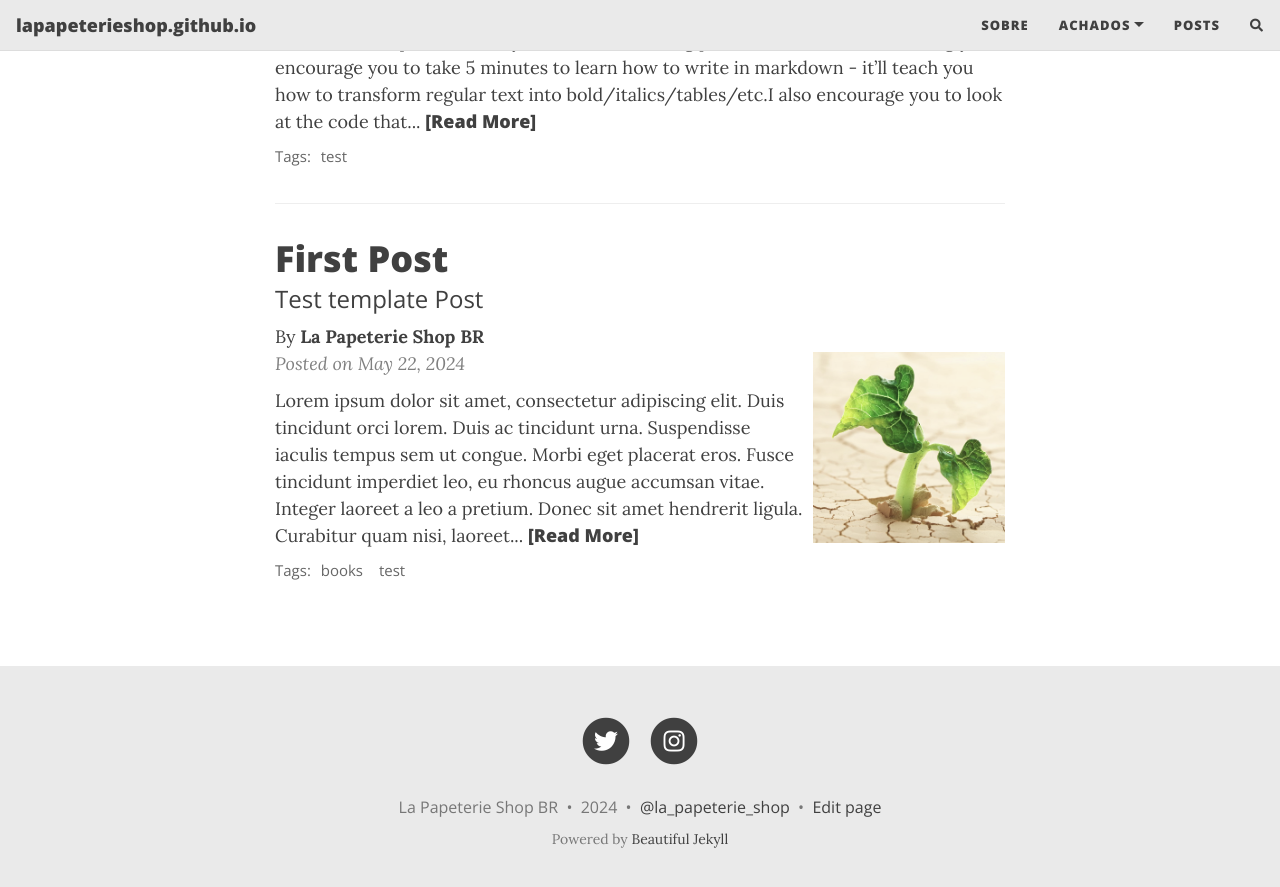
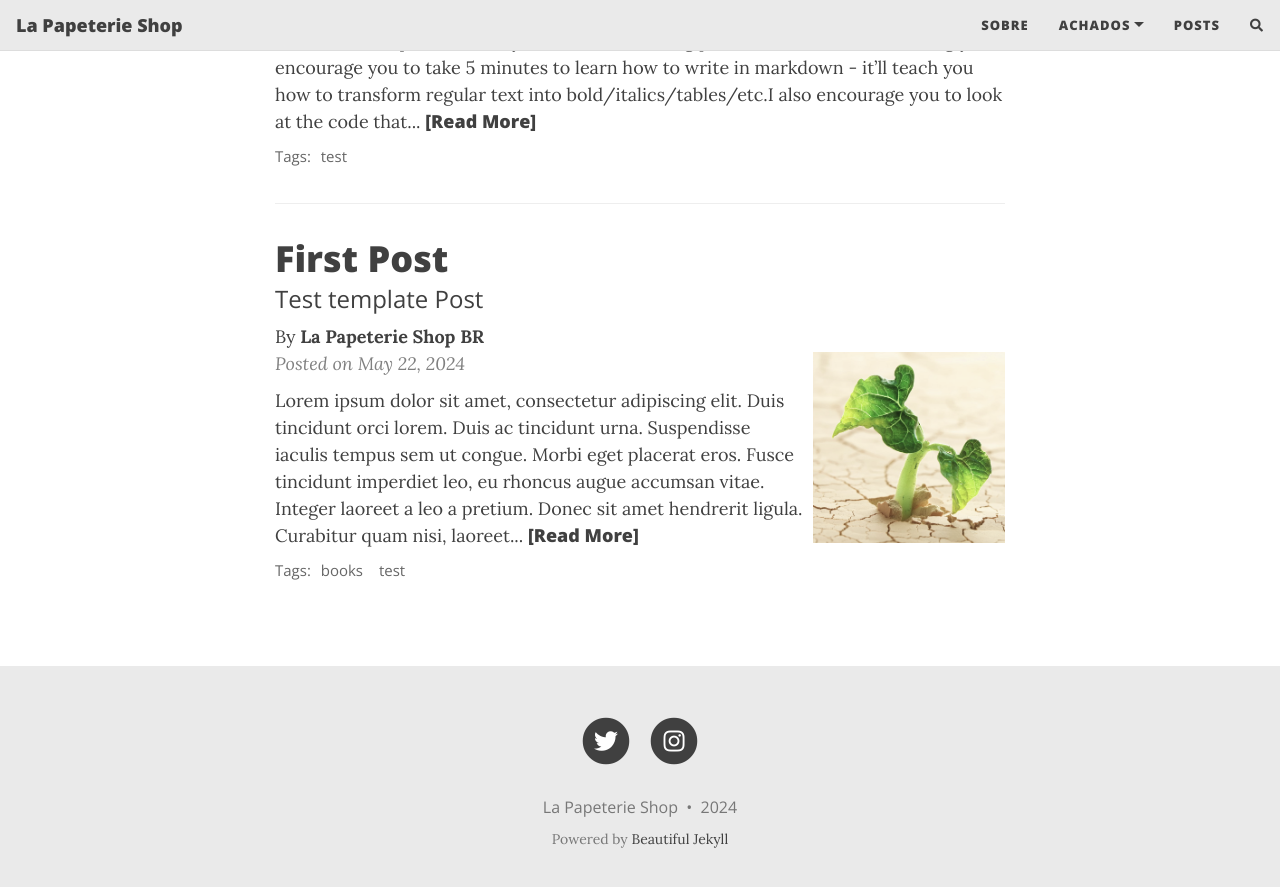
Before and after one commit to lapapeterieshop/lapapeterieshop.github.io, a Jekyll site: the page built from index.html, in a window 1280 px wide and 900 px high, scrolled down 765 px. Shown: the top 887 px of the window. Built offline with Jekyll 4.4.1, drawn with Linux system fonts in a browser that asks for light colours; nearby versions of some CDN libraries; the list of posts is cut into pages by our own code; comment, search, counter and statistics services are not loaded; some of the changed lines change nothing that is shown.

Commit message:
feat: Replaced timezone| Add title | Removed edit button and url

```diff
--- a/_config.yml
+++ b/_config.yml
@@ -10,10 +10,10 @@
 ############################
 
 # Name of website
-title:
+title: La Papeterie Shop
 
 # Your name to show in the footer
-author: La Papeterie Shop BR
+author: La Papeterie Shop
 
 ###############################################
 # --- List of links in the navigation bar --- #
@@ -100,7 +100,7 @@ share-links-active:
 
 # How to display the link to your website in the footer
 # Remove this if you don't want a link in the footer
-url-pretty: "@la_papeterie_shop"
+#url-pretty: "@la_papeterie_shop"
 
 # Add the website title to the title of every page
 title-on-all-pages: true
@@ -118,7 +118,7 @@ feed_show_tags: true
 post_search: true
 
 # Add a button in the footer to edit the current page. Only works if your website is hosted on GitHub
-edit_page_button: true
+#edit_page_button: true
 
 # Allow sub-menu items (second-level navigation menu items) to be longer than the top-level menu
 # If this setting is off, then long sub-menu words might get cut off
@@ -258,7 +258,7 @@ date_format: "%B %-d, %Y"
 #################################################################################
 
 # Output options (more information on Jekyll's site)
-timezone: "America/Toronto"
+timezone: "America/Sao_Paulo"
 markdown: kramdown
 highlighter: rouge
 permalink: /:year-:month-:day-:title/
```
